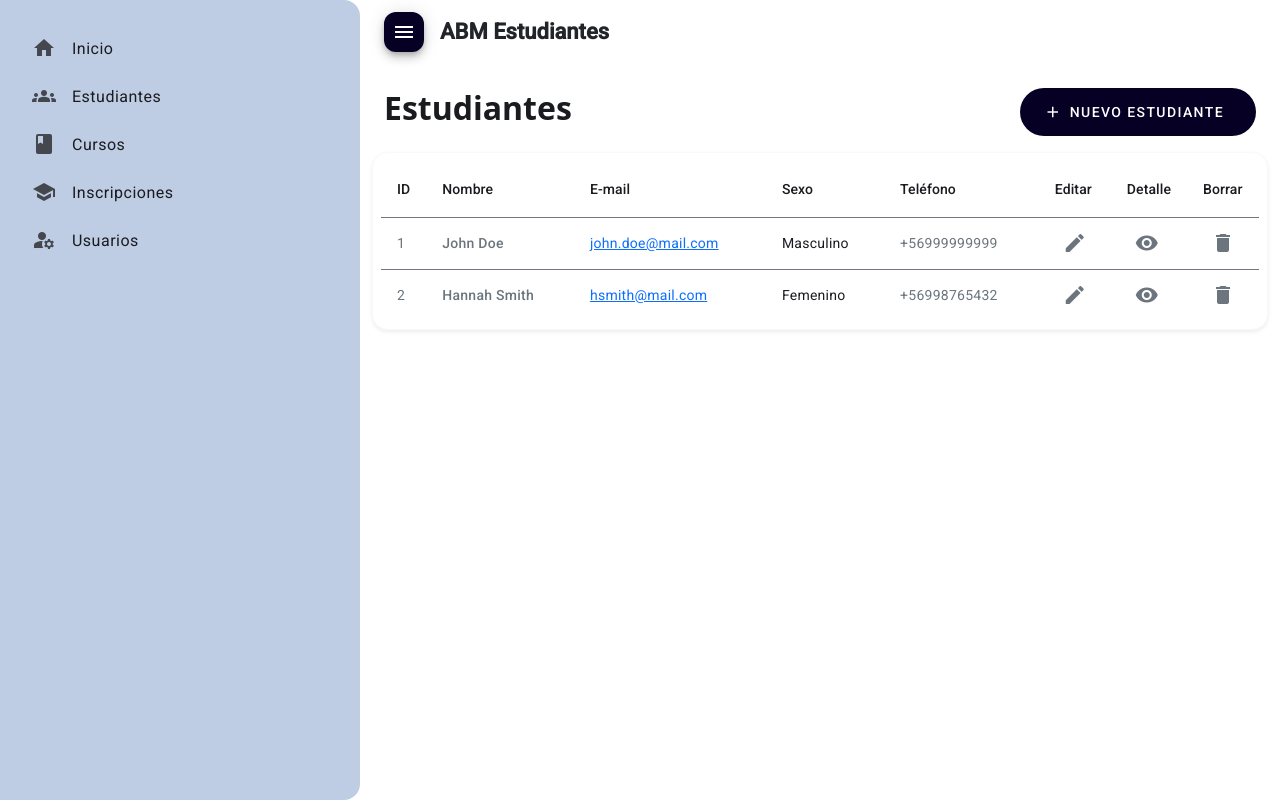
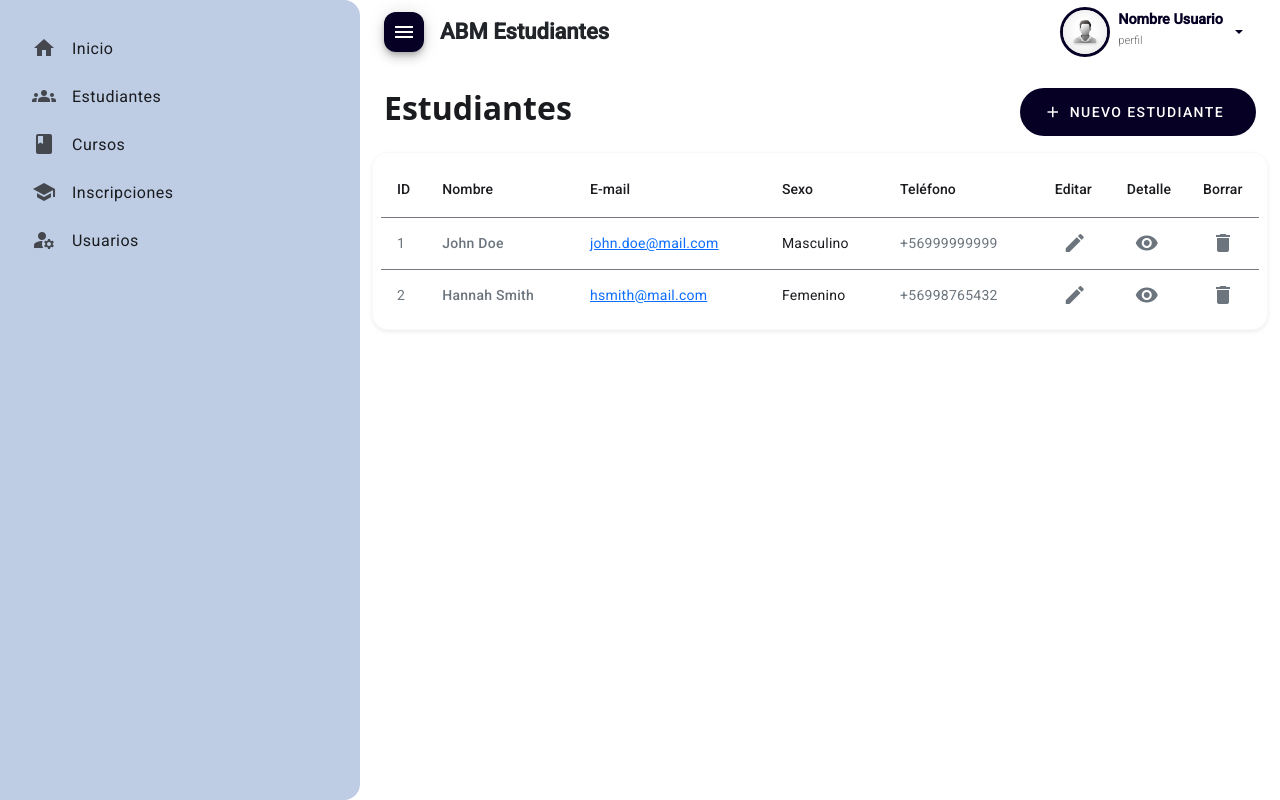
Before and after one commit to ktyyuuki/proyectoAngular, an Angular app: page /dashboard in a window 1280 px wide. Built offline with nearby package versions, Linux system fonts and the light colour scheme.

Commit message:
dropdown usuario

```diff
--- a/angular.json
+++ b/angular.json
@@ -48,7 +48,7 @@
               "node_modules/bootstrap/dist/css/bootstrap.min.css"
             ],
             "scripts": [
-              "node_modules/bootstrap/dist/js/bootstrap.min.js"
+              "node_modules/bootstrap/dist/js/bootstrap.bundle.min.js"
             ]
           },
           "configurations": {
--- a/src/app/app-routing.module.ts
+++ b/src/app/app-routing.module.ts
@@ -13,8 +13,9 @@ const routes: Routes = [
       )
   },
   {
-    path: 'auth/login',
-    component: LoginComponent
+    path: 'auth',
+    loadChildren: () =>
+      import('./modules/auth/auth.module').then((m) => m.AuthModule)
   },
   {
     path: '**',
--- a/src/app/modules/dashboard/components/toolbar/toolbar.component.html
+++ b/src/app/modules/dashboard/components/toolbar/toolbar.component.html
@@ -3,4 +3,17 @@
     <mat-icon>menu</mat-icon>
   </button>
   <span class="fw-bold text-dark">ABM Estudiantes</span>
+
+  <div class="dropdown ms-auto">
+    <button class="btn btn-link dropdown-toggle user-dropdown" type="button" data-bs-toggle="dropdown" aria-expanded="false">
+        <img src="person.jpg" width="50" class="img-fluid user-img" alt="user-img">
+        <div class="mx-2 text-start">
+          <p class="mb-0">Nombre Usuario</p>
+          <small>perfil</small>
+        </div>
+    </button>
+    <ul class="dropdown-menu dropdown-menu-end border-0 shadow">
+      <li><a class="dropdown-item" routerLink="auth/login"><mat-icon>logout</mat-icon> Cerrar Sesión</a></li>
+    </ul>
+  </div>
 </mat-toolbar>
--- a/src/app/modules/dashboard/components/toolbar/toolbar.component.scss
+++ b/src/app/modules/dashboard/components/toolbar/toolbar.component.scss
@@ -5,3 +5,43 @@
     background-color: #4a4859;
   }
 }
+
+.dropdown{
+  .user-dropdown{
+    display: flex;
+    flex-direction: row;
+    flex-wrap: wrap;
+    align-items: center;
+    text-decoration: none;
+    color: #050024;
+    .user-img{
+      border-radius: 50%;
+      aspect-ratio: 1;
+      border: 3px solid #050024;
+    }
+    p{
+      font-size: .9rem;
+      line-height: .9rem;
+      font-weight: 600;
+    }
+    small{
+      font-size: .7rem;
+      line-height: .7rem;
+      font-weight: 300;
+      color: #666;
+    }
+
+  }
+  .dropdown-menu{
+    .dropdown-item{
+      display: inline-flex;
+      align-items: center;
+      mat-icon{
+        width: 1rem;
+        height: 1rem;
+        font-size: 1rem;
+        margin-right: .5rem;
+      }
+    }
+  }
+}
```
Also changed, not shown: src/app/modules/auth/auth-routing.module.ts (+8 -8 lines).
